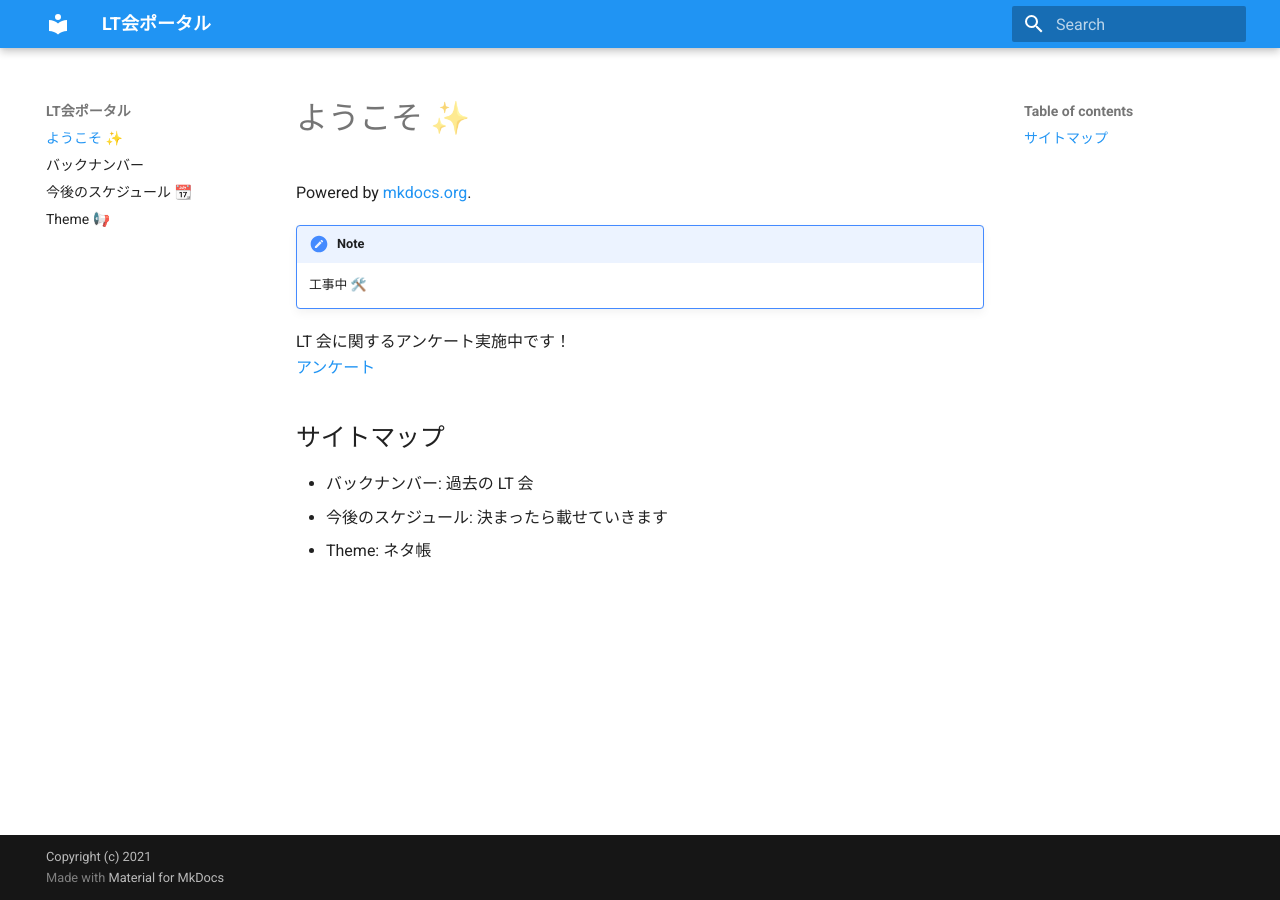
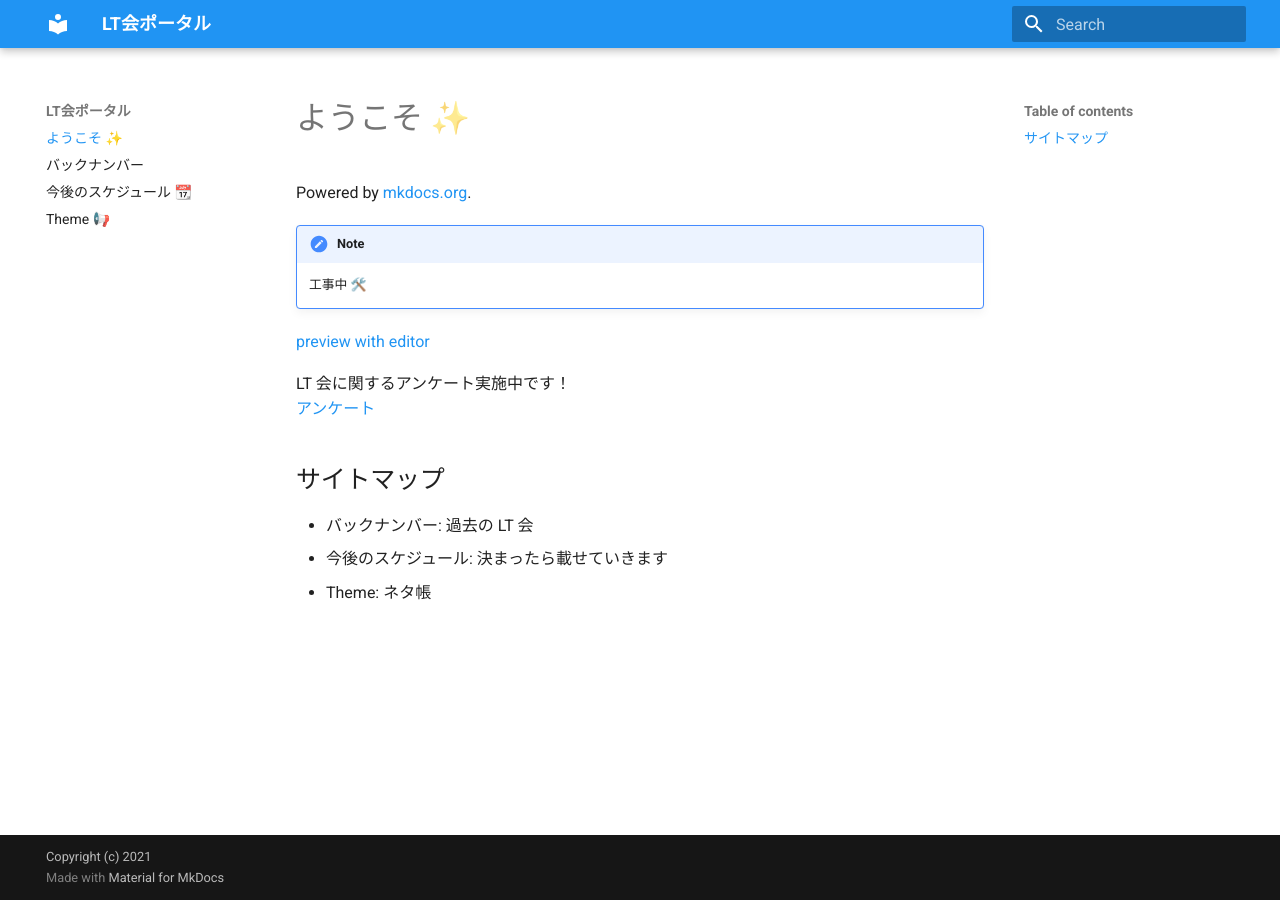
Before and after one commit to yama1601/LT_Portal, an MkDocs documentation site: the page built from docs/index.md, in a window 1280 px wide. Built offline with MkDocs 1.6.1 and Material for MkDocs 9.7.7, drawn with Linux system fonts in a browser that asks for light colours.

Commit message:
Add edit preview link

```diff
--- a/docs/index.md
+++ b/docs/index.md
@@ -5,6 +5,7 @@ Powered by [mkdocs.org](https://www.mkdocs.org).
 !!! Note
     工事中 🛠️
 
+[preview with editor](https://gitpod.io/#https://github.com/kitsystemyou/LT_Portal)
 
 LT 会に関するアンケート実施中です！
 [アンケート](https://forms.gle/Hgmh9oq8v3vfYNv9A)
```
